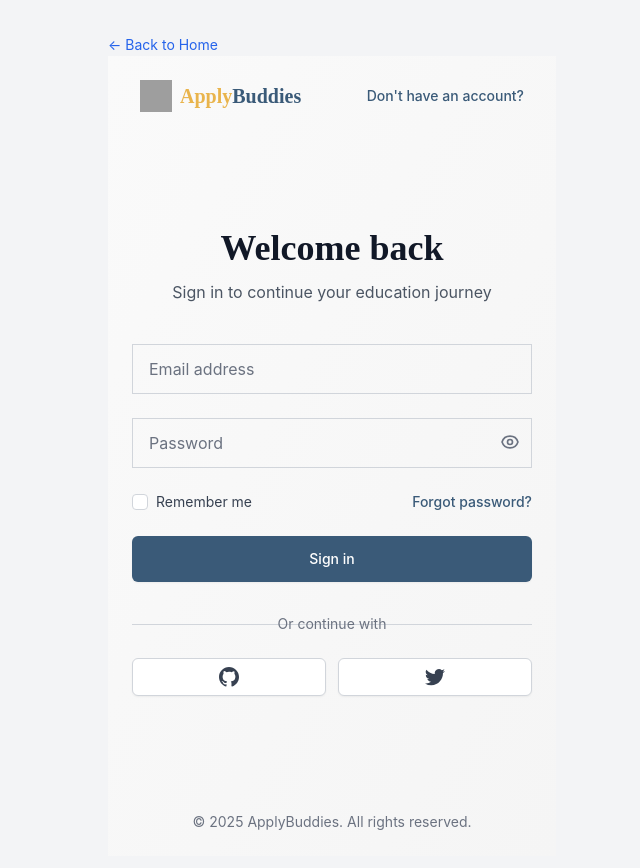
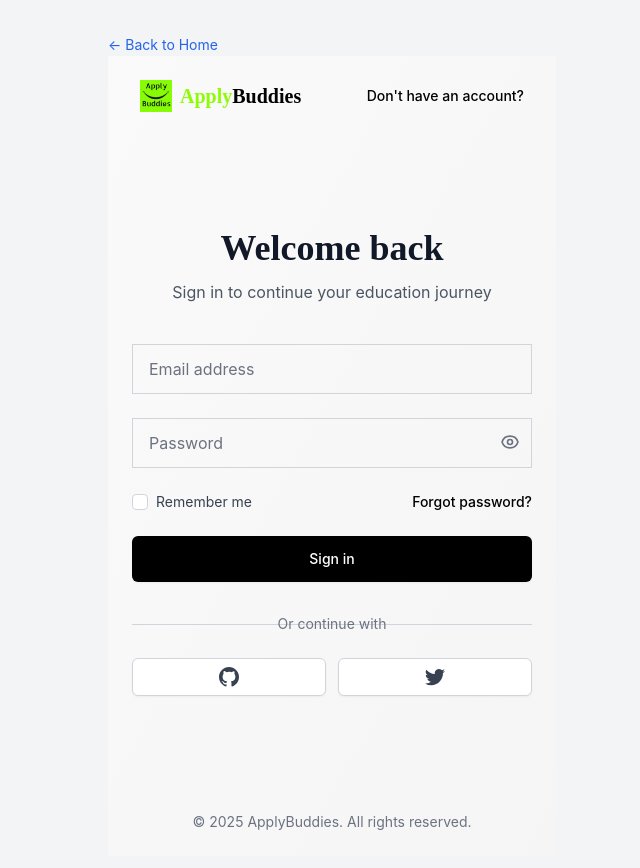
Before and after one commit to AliSaif1/apply-buddies, a React (Create React App) app in the folder frontend/: page /login in a window 1280 px wide. Shown: the top 868 px of the page, without its empty margins (308-948 px from the left). Built offline with nearby package versions, Linux system fonts and the light colour scheme; grey boxes are pictures that could not be loaded; the HTML template or start-up script is replaced by a standard one.

Commit message:
Changed color scheme

```diff
--- a/frontend/package.json
+++ b/frontend/package.json
@@ -5,6 +5,7 @@
   "dependencies": {
     "@heroicons/react": "^2.2.0",
     "@tailwindcss/forms": "^0.5.10",
+    "@tailwindcss/typography": "^0.5.16",
     "@testing-library/dom": "^10.4.0",
     "@testing-library/jest-dom": "^6.6.3",
     "@testing-library/react": "^16.3.0",
--- a/frontend/public/index.html
+++ b/frontend/public/index.html
@@ -2,42 +2,19 @@
 <html lang="en">
   <head>
     <meta charset="utf-8" />
-    <link rel="icon" href="%PUBLIC_URL%/favicon.ico" />
+    <link rel="icon" type="image/png" href="%PUBLIC_URL%/logo.png" />
     <meta name="viewport" content="width=device-width, initial-scale=1" />
     <meta name="theme-color" content="#000000" />
     <meta
       name="description"
       content="Web site created using create-react-app"
     />
-    <link rel="apple-touch-icon" href="%PUBLIC_URL%/logo192.png" />
-    <!--
-      manifest.json provides metadata used when your web app is installed on a
-      user's mobile device or desktop. See https://developers.google.com/web/fundamentals/web-app-manifest/
-    -->
+    <link rel="apple-touch-icon" href="%PUBLIC_URL%/logo.png" />
     <link rel="manifest" href="%PUBLIC_URL%/manifest.json" />
-    <!--
-      Notice the use of %PUBLIC_URL% in the tags above.
-      It will be replaced with the URL of the `public` folder during the build.
-      Only files inside the `public` folder can be referenced from the HTML.
-
-      Unlike "/favicon.ico" or "favicon.ico", "%PUBLIC_URL%/favicon.ico" will
-      work correctly both with client-side routing and a non-root public URL.
-      Learn how to configure a non-root public URL by running `npm run build`.
-    -->
     <title>Apply Buddies</title>
   </head>
   <body>
     <noscript>You need to enable JavaScript to run this app.</noscript>
     <div id="root"></div>
-    <!--
-      This HTML file is a template.
-      If you open it directly in the browser, you will see an empty page.
-
-      You can add webfonts, meta tags, or analytics to this file.
-      The build step will place the bundled scripts into the <body> tag.
-
-      To begin the development, run `npm start` or `yarn start`.
-      To create a production bundle, use `npm run build` or `yarn build`.
-    -->
   </body>
 </html>
--- a/frontend/src/components/Footer.jsx
+++ b/frontend/src/components/Footer.jsx
@@ -12,9 +12,9 @@ const Footer = () => {
           <div className="space-y-4">
             <div className="flex items-center space-x-2">
               <img
-                src="/logo-white.png"
+                src="/logo.png"
                 alt="ApplyBuddies Logo"
-                className="h-8 w-8"
+                className="h-8 w-8 rounded-full"
               />
               <h2 className="text-xl font-bold font-serif">
                 <span className="text-secondary">Apply</span>Buddies
--- a/frontend/src/components/Header.jsx
+++ b/frontend/src/components/Header.jsx
@@ -38,7 +38,7 @@ const Header = () => {
             <img
               src="/logo.png"
               alt="ApplyBuddies Logo"
-              className="h-8 w-8 md:h-10 md:w-10"
+              className="h-8 w-8 md:h-10 md:w-10 rounded-full"
             />
             <h1 className="text-xl md:text-2xl font-bold text-primary font-serif">
               <span className="text-secondary">Apply</span>Buddies
--- a/frontend/src/components/scholarship/ScholarshipTestimonials.jsx
+++ b/frontend/src/components/scholarship/ScholarshipTestimonials.jsx
@@ -47,7 +47,7 @@ const ScholarshipTestimonials = () => {
   };
 
   return (
-    <section className="py-16 bg-gradient-to-r from-primary to-primary-dark text-white">
+    <section className="py-16 bg-gradient-to-r from-primary-light to-primary-grey text-white">
       <div className="container mx-auto px-4 sm:px-6 max-w-6xl">
         <div className="text-center mb-12">
           <h2 className="text-3xl font-bold font-serif mb-4">
--- a/frontend/src/components/university/UniversitiesTestimonials.jsx
+++ b/frontend/src/components/university/UniversitiesTestimonials.jsx
@@ -50,7 +50,7 @@ const UniversityTestimonials = () => {
   };
 
   return (
-    <section className="py-16 bg-gradient-to-r from-primary to-primary-dark text-white">
+    <section className="py-16 bg-gradient-to-r from-primary-light to-primary-grey text-white">
       <div className="container mx-auto px-6 max-w-6xl">
         <div className="text-center mb-12">
           <h2 className="text-3xl font-bold font-serif mb-4">
--- a/frontend/tailwind.config.js
+++ b/frontend/tailwind.config.js
@@ -7,14 +7,15 @@ module.exports = {
     extend: {
       colors: {
         primary: {
-          DEFAULT: '#3A5A78', // Deep academic blue
-          light: '#4B6B8A',
-          dark: '#2A4A68',
+          DEFAULT: '#000000', // Black
+          light: '#4d4d4d',
+          dark: '#1a1a1a',
+          grey: '#2e2e2e'
         },
         secondary: {
-          DEFAULT: '#E9B44C', // Golden opportunity
-          light: '#FAC55D',
-          dark: '#D8A33B',
+          DEFAULT: '#8dfd05', // shiny green
+          light: '#b7ff66',
+          dark: '#4c7300',
         },
         accent: {
           DEFAULT: '#5B9279', // Growth green
```
Also changed, not shown: frontend/public/logo.png (added), 1 other file (tests, documents, lock files or other folders).
